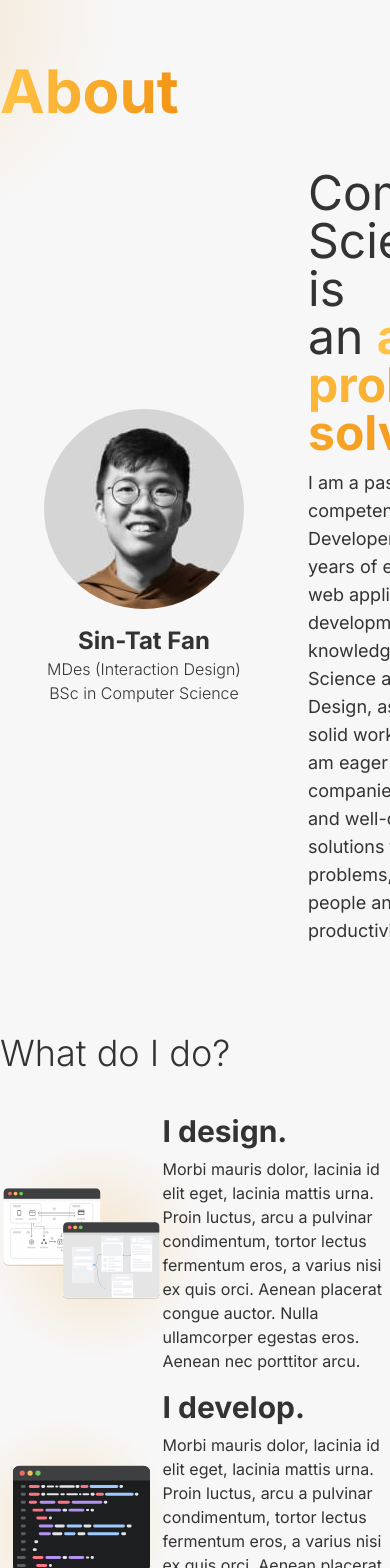
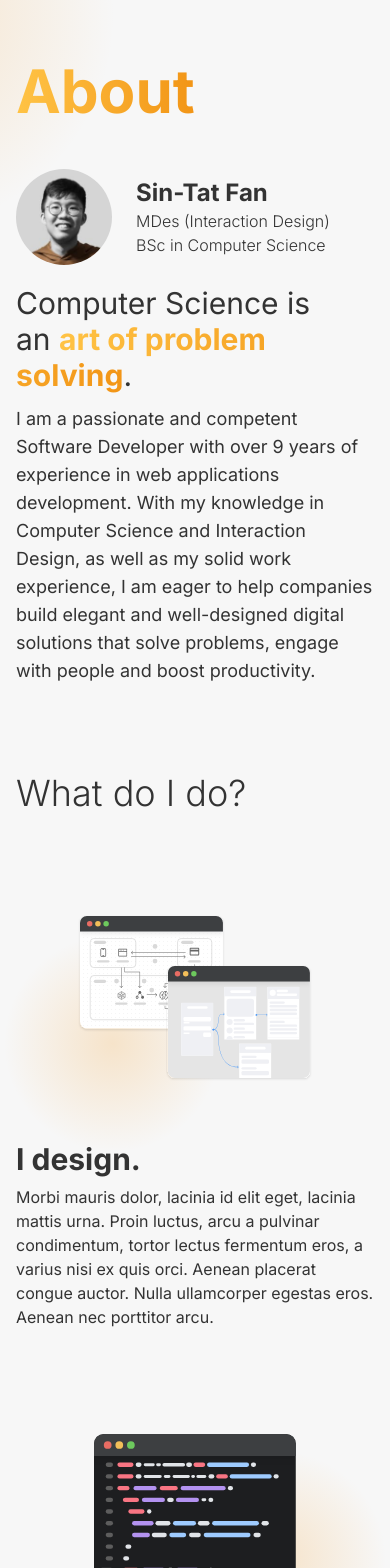
Before and after one commit to sintatfan/sintatfan-web, a Next.js app: page / in a window 390 px wide. Shown: the part 1220-2788 px from the top of the page. Built offline with nearby package versions, Linux system fonts and the light colour scheme.

Commit message:
Home Page Responsive UI

```diff
--- a/components/home/about.jsx
+++ b/components/home/about.jsx
@@ -2,10 +2,11 @@ import {SectionTitle} from "../title";
 import SubsectionShare from "./about_share";
 import {LightDecoration} from "../decoration";
 import AboutSubsection from "./about_subsection";
+import {Biography} from "./about_biography";
 
 export default function AboutSection() {
     return (
-        <div className="container-md relative pt-48">
+        <div className="container-md px-4 relative pt-48">
             <LightDecoration x="-left-80" y="-top-16" />
 
             <SectionTitle>About</SectionTitle>
@@ -32,27 +33,3 @@ export default function AboutSection() {
         </div>
     );
 }
-
-function Biography() {
-    return (
-        <div className="flex items-center space-x-5 py-10 mb-12">
-            {/* Profile Pic, Name and Education */}
-            <div className="flex-none w-72 text-center">
-                <img src="/images/profilepic.jpg" srcSet="/images/profilepic@2x.jpg 2x" alt="My profile picture"
-                     className="rounded-full mx-auto mb-4" />
-
-                <div className="text-2xl font-bold">Sin-Tat Fan</div>
-                <div className="font-light">
-                    <abbr title="Master in Design" className="no-underline">MDes</abbr> (Interaction Design)<br />
-                    <abbr title="Bachelor of Science" className="no-underline">BSc</abbr> in Computer Science
-                </div>
-            </div>
-
-            {/* Professional Summary */}
-            <div className="flex-auto max-w-3xl">
-                <p className="text-5xl mb-3">Computer Science is <br />an <span className="text-gradient font-bold">art of problem solving</span>.</p>
-                <p className="text-lg">I am a passionate and competent Software Developer with over 9 years of experience in web applications development. With my knowledge in Computer Science and Interaction Design, as well as my solid work experience, I am eager to help companies build elegant and well-designed digital solutions that solve problems, engage with people and boost productivity.</p>
-            </div>
-        </div>
-    );
-}
--- /dev/null
+++ b/components/home/about_biography.jsx
@@ -0,0 +1,25 @@
+export function Biography() {
+    return (
+        <div className="md:flex md:items-center space-y-5 md:space-y-0 md:space-x-5 py-10 mb-12">
+            {/* Profile Pic, Name and Education */}
+            <div className="flex-none flex items-center space-x-6 sm:space-x-8 md:space-x-0 md:block md:w-56 lg:w-72 md:text-center">
+                <img src="/images/profilepic.jpg" srcSet="/images/profilepic@2x.jpg 2x" alt="My profile picture"
+                     className="rounded-full mx-auto md:mb-4 w-24 sm:w-32 md:w-auto" />
+
+                <div className="flex-auto">
+                    <div className="text-2xl font-bold">Sin-Tat Fan</div>
+                    <div className="font-light">
+                        <abbr title="Master in Design" className="no-underline">MDes</abbr> (Interaction Design)<br />
+                        <abbr title="Bachelor of Science" className="no-underline">BSc</abbr> in Computer Science
+                    </div>
+                </div>
+            </div>
+
+            {/* Professional Summary */}
+            <div className="flex-auto max-w-3xl">
+                <p className="text-3xl sm:text-4xl lg:text-5xl mb-3">Computer Science is <br />an <span className="text-gradient font-bold">art of problem solving</span>.</p>
+                <p className="text-lg">I am a passionate and competent Software Developer with over 9 years of experience in web applications development. With my knowledge in Computer Science and Interaction Design, as well as my solid work experience, I am eager to help companies build elegant and well-designed digital solutions that solve problems, engage with people and boost productivity.</p>
+            </div>
+        </div>
+    );
+}
--- a/components/home/about_share.jsx
+++ b/components/home/about_share.jsx
@@ -23,7 +23,7 @@ export default function SubsectionShare() {
 
 function Gallery({photos}) {
     return (
-        <div className="grid grid-cols-3 gap-5">
+        <div className="grid grid-cols-1 sm:grid-cols-3 gap-5">
             {photos.map((p, i) => <GalleryPhoto photo={p} key={i} />)}
         </div>
     );
@@ -31,11 +31,11 @@ function Gallery({photos}) {
 
 function GalleryPhoto({photo}) {
     return (
-        <div className="drop-shadow-lg">
+        <div className="shadow-lg rounded-xl overflow-hidden">
             <img src={photo.src}
                  srcSet={`${photo.src2X} 2x`}
                  alt={photo.alt}
-                 className="rounded-xl"
+                 className="w-full"
             />
         </div>
     );
--- a/components/home/about_subsection.jsx
+++ b/components/home/about_subsection.jsx
@@ -2,8 +2,8 @@ import {LightDecoration} from "../decoration";
 
 export default function AboutSubsection({iconSrc, heading, children, lightPos}) {
     return (
-        <div className="flex items-center py-2">
-            <div className="flex-none w-5/12 flex justify-center">
+        <div className="sm:flex items-center sm:space-x-8 md:space-x-0 py-8 md:py-2">
+            <div className="flex-none mb-6 sm:mb-0 sm:w-1/3 md:w-5/12 flex justify-center">
                 <div className="relative">
                     <img src={iconSrc} alt="" />
                     <LightDecoration x={lightPos === 'right' ? '-right-3/4' : '-left-3/4'} y="-bottom-36" extraClass="scale-50" />
--- a/components/home/contact.jsx
+++ b/components/home/contact.jsx
@@ -6,15 +6,15 @@ import {LightDecoration, PillsDecoration} from "../decoration";
 
 export default function ContactSection() {
     return (
-        <div className="container-md flex relative mb-64">
+        <div className="container-md px-4 lg:flex relative mb-32 lg:mb-64">
             <PillsDecoration x="-left-1/3" y="-top-32"/>
 
-            <div className="w-2/6 flex-none">
+            <div className="mb-4 lg:w-2/6 flex-none">
                 <SectionTitle>Contact</SectionTitle>
             </div>
             <div className="flex-auto relative">
                 <Card>
-                    <div className="p-10 space-y-4">
+                    <div className="p-8 sm:p-10 space-y-4">
                         <div className="prose">
                             <p>I am passionate in designing scalable systems, enlivening design into vivid digital
                                 products, and optimizing system performance.</p>
--- a/components/home/portfolio.jsx
+++ b/components/home/portfolio.jsx
@@ -4,7 +4,7 @@ import {LightDecoration, PillsDecoration} from "../decoration";
 
 export default function WorkSection({ projects }) {
     return (
-        <div className="container-md relative pt-36 mb-80">
+        <div className="container-md px-4 relative pt-36 mb-40 lg:mb-80">
             <PillsDecoration x="-right-1/4" y="top-0" flip />
             <LightDecoration x="-left-80" y="-top-16" />
 
--- a/components/portfolio/card_horizontal.jsx
+++ b/components/portfolio/card_horizontal.jsx
@@ -10,14 +10,14 @@ export default function HorizontalProjectCard({project}) {
 
     return (
         <Card onClick={() => router.push(url)}>
-            <div className="flex items-center space-x-4">
-                <div className="flex-none w-[488px] min-h-[370px] relative">
+            <div className="md:flex items-center md:space-x-4">
+                <div className="flex-none self-stretch aspect-[488/370] md:aspect-auto md:w-1/3 xl:w-[488px] xl:min-h-[370px] relative">
                     <img src={project.coverImage} alt=""
                          className="absolute inset-0 w-full h-full object-cover" />
                 </div>
 
-                <div className="flex-auto p-8">
-                    <h4 className="font-bold text-3xl mb-2">{project.title}</h4>
+                <div className="flex-auto p-6 sm:p-8">
+                    <h4 className="font-bold text-xl sm:text-3xl mb-2">{project.title}</h4>
                     <p>{project.excerpt}</p>
 
                     <div className="text-right mt-5">
```
